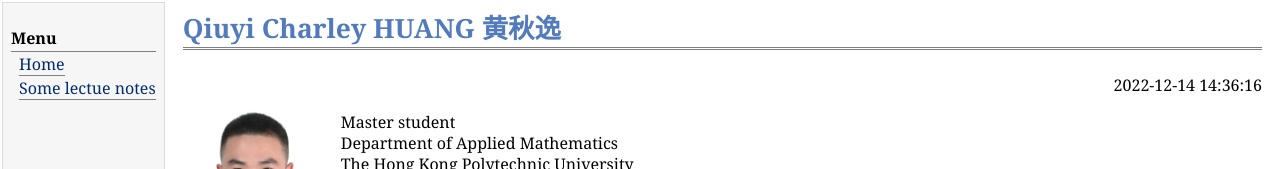
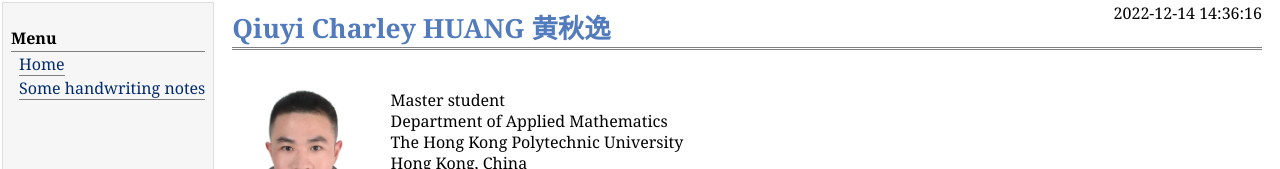
Before and after one commit to Charley-HUANG/charley-huang.github.io, a plain HTML site: page index.html in a window 1280 px wide. Shown: the top 169 px of the page. Drawn offline with Linux system fonts and the light colour scheme.

Commit message:
Update index.html

```diff
--- a/index.html
+++ b/index.html
@@ -9,7 +9,6 @@
 <!--icon freate by https://www.bitbug.net-->
 <link rel="bookmark" href="favicon.ico" type="image/x-icon"　/>
 
-
 <title>Qiuyi Charley HUANG 黄秋逸</title>
 </head>
 <body>
@@ -18,7 +17,7 @@
 <td id="layout-menu">
 <div class="menu-category">Menu</div>
 <div class="menu-item"><a href="index.html" class="current">Home</a></div>
-<div class="menu-item"><a href="gallery.html" class="current">Some lectue notes</a></div>
+<div class="menu-item"><a href="gallery.html" class="current">Some handwriting notes</a></div>
 
   <!--
 <div class="menu-item"><a href="https://scholar.google.com/citations?user=xTzN-qoAAAAJ&hl=zh-CN&oi=ao">Google Scholar</a></div>
@@ -28,13 +27,10 @@
 -->
 </td>
 <td id="layout-content">
-<div id="toptitle">
-<h1>
-  Qiuyi Charley HUANG 黄秋逸
-</h1>
-</div>
-
-<html>
+  <div>
+  <div style="float:left"></div>
+  <div style="float:right">
+    <html>
   <script type="text/javascript">
     setInterval("aa.innerHTML=new Date().toLocaleString('zh', {hour12: false}).replaceAll('/','-');",1000);
   </script>
@@ -42,12 +38,23 @@
   <div align="right"><label id="aa"></label></div>
   </body>
 </html>
+  </div>
+  </div>
+<div id="toptitle">
+<h1>
+  Qiuyi Charley HUANG 黄秋逸
+</h1>
+</div>
+
+
 
 <table class="imgtable"><tr><td>
 <a href="https://charley-huang.github.io"><img src="photo/Formal photo.jpeg" alt="alt text" width="130px" height="160px" /></a>&nbsp;</td>
 
 <td align="left">
-<p>Master student<br />
+<p>Master student
+
+  <br />
 Department of Applied Mathematics<br />
 The Hong Kong Polytechnic University <br />
 Hong Kong, China <br />
```
